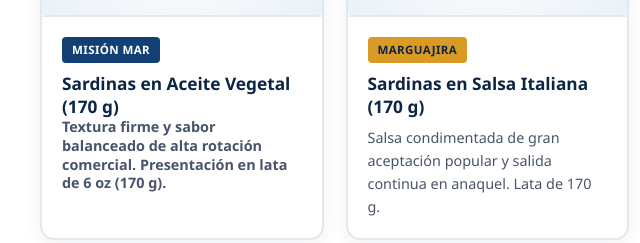
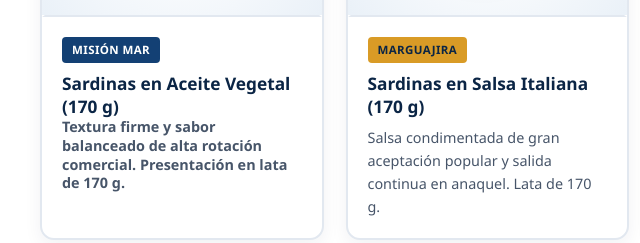
Before and after one commit to aristidespaez-stack/web-kamada, a plain HTML site: page index.html in a window 1280 px wide. Shown: the part 1830-2073 px from the top of the page, 0-640 px from the left. Drawn offline with Linux system fonts and the light colour scheme.

```diff
--- a/index.html
+++ b/index.html
@@ -95,7 +95,7 @@
           <div class="product-body">
             <span class="brand-tag">Misión Mar</span>
             <h4>Sardinas en Aceite Vegetal (170 g)
-            <p>Textura firme y sabor balanceado de alta rotación comercial. Presentación en lata de 6 oz (170 g).</p>
+            <p>Textura firme y sabor balanceado de alta rotación comercial. Presentación en lata de 170 g.</p>
           </div>
         </article>
 
```
